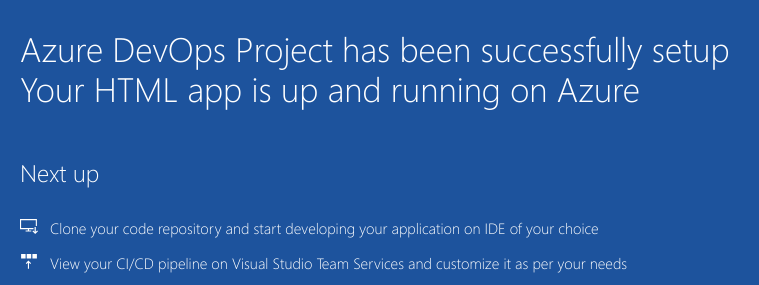
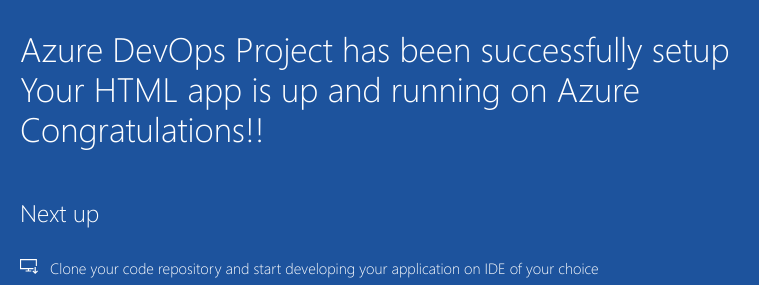
Before and after one commit to Nilayan-Banerjee/GitConflictAssignment, a plain HTML site: page index.html in a window 1280 px wide. Shown: the part 442-727 px from the top of the page, 205-964 px from the left. Drawn offline with Linux system fonts and the light colour scheme.

Commit message:
Change in feature/Branch1

```diff
--- a/index.html
+++ b/index.html
@@ -21,6 +21,7 @@
                 <div class="success-text">Success!</div>
                 <div class="description line-1"> Azure DevOps Project has been successfully setup</div>
                 <div class="description line-2"> Your HTML app is up and running on Azure</div>
+                <div class="description line-3"> Congratulations!!</div>
                 <div class="next-steps-container">
                     <div class="next-steps-header">Next up</div>
                     <div class="next-steps-body">
```
